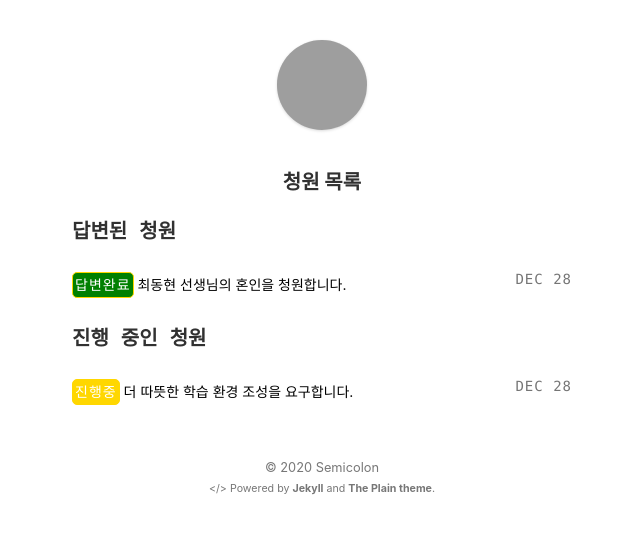
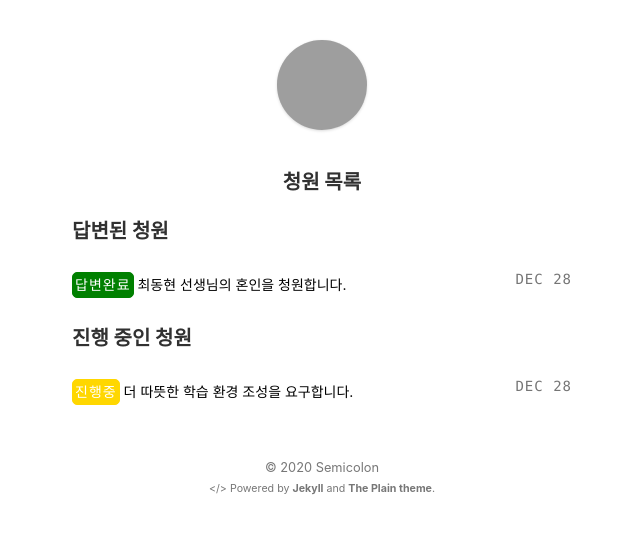
Before and after one commit to ilikekth/gcdstoday.github.io, a Jekyll site: the page built from 청원 목록.html, in a window 1280 px wide. Shown: the top 534 px of the page, without its empty margins (318-958 px from the left). Built offline with Jekyll 4.4.1, drawn with Linux system fonts in a browser that asks for light colours; grey boxes are pictures that could not be loaded.

Commit message:
Update 청원 목록.html

```diff
--- a/청원 목록.html
+++ b/청원 목록.html
@@ -7,7 +7,7 @@ layout: default
 
 	{% for post in site.posts %}
 		{% if post.status == "solved" %}
-			<h3 class="code">답변된 청원</h3>
+			<h3>답변된 청원</h3>
 			{% break %}
 		{% endif %}
 	{% endfor %}
@@ -20,7 +20,7 @@ layout: default
 						<span>{{ post.date | date: "%b %d" }}</span>
 					</div>
 					<div class="title">
-						<span style="border: 1px solid Gold; background-color: Green; color: white; padding: 2px; border-radius: 5px; margin: 3px auto;">답변완료</span>
+						<span style="border: 1px solid Green; background-color: Green; color: white; padding: 2px; border-radius: 5px; margin: 3px auto;">답변완료</span>
 						<a href="{{ post.url | prepend: site.baseurl | prepend: site.url }}">{{ post.title }}</a>
 					</div>
 				</li>
@@ -30,7 +30,7 @@ layout: default
 
 	{% for post in site.posts %}
 		{% if post.status == "unsolved" %}
-			<h3 class="code">진행 중인 청원</h3>
+			<h3>진행 중인 청원</h3>
 			{% break %}
 		{% endif %}
 	{% endfor %}
```
